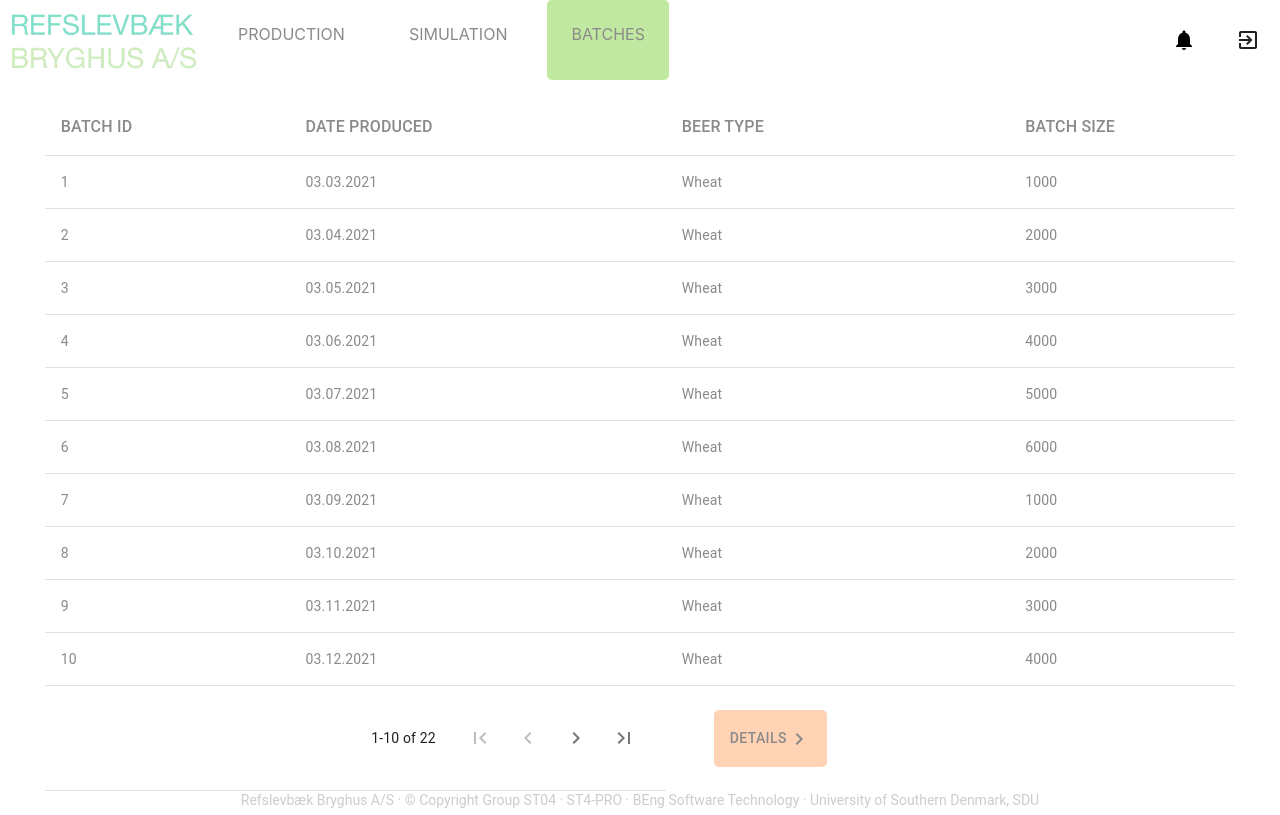
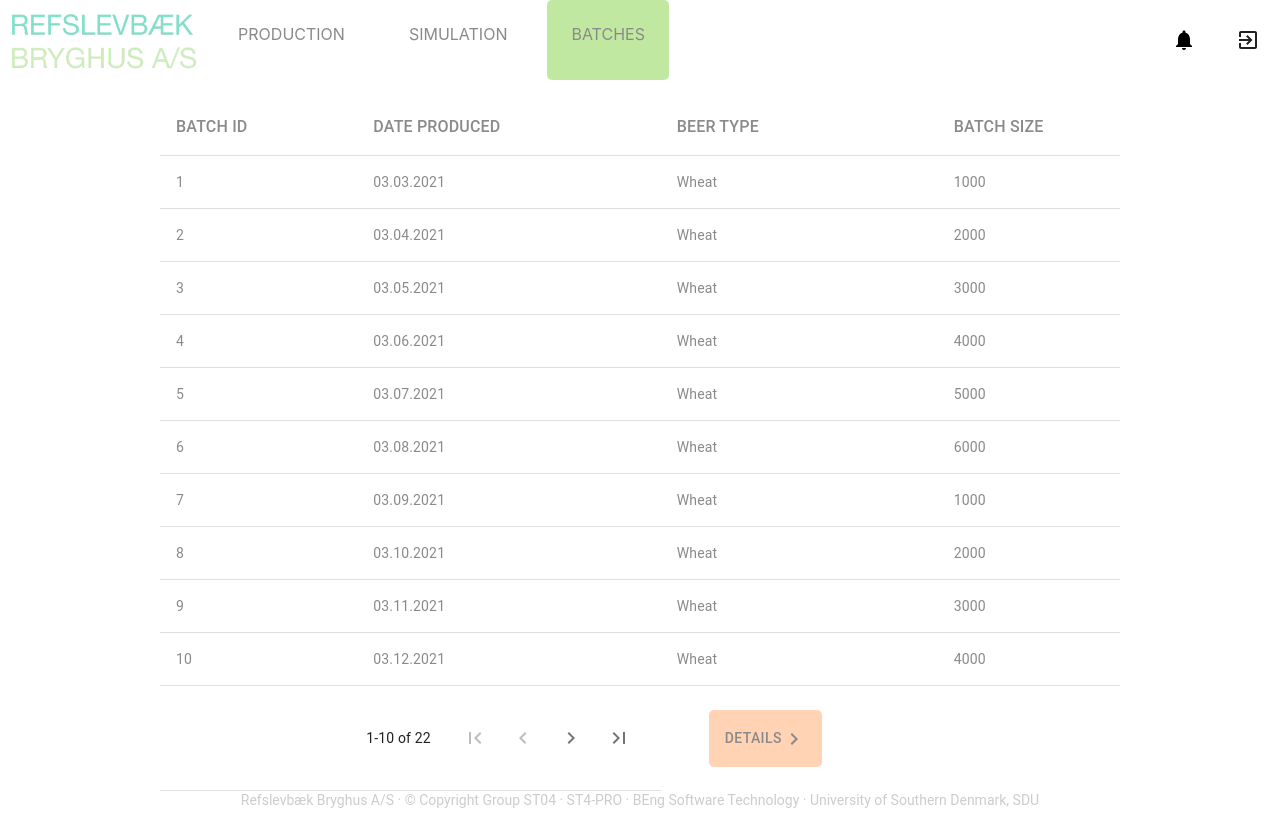
Before and after one commit to SarahKonnild/Semesterproject-04, a React (Create React App) app in the folder frontend/: page /batches in a window 1280 px wide. Built offline with nearby package versions, Linux system fonts and the light colour scheme.

Commit message:
More table margins. Simon is finally pleased.

```diff
--- a/frontend/src/pages/Batches_Overview/index.js
+++ b/frontend/src/pages/Batches_Overview/index.js
@@ -70,10 +70,10 @@ const useStyles = makeStyles(theme => ({
         color:'#8a8a8a',
     },
     table:{
-        paddingLeft:"3.5%",
-        paddingRight:"3.5%",
+        paddingLeft:"12.5%",
+        paddingRight:"12.5%",
         paddingTop:"1.5%",
-        maxWidth:"93%",
+        maxWidth:"75%",
         border:"2px",
     },
     title:{
```
